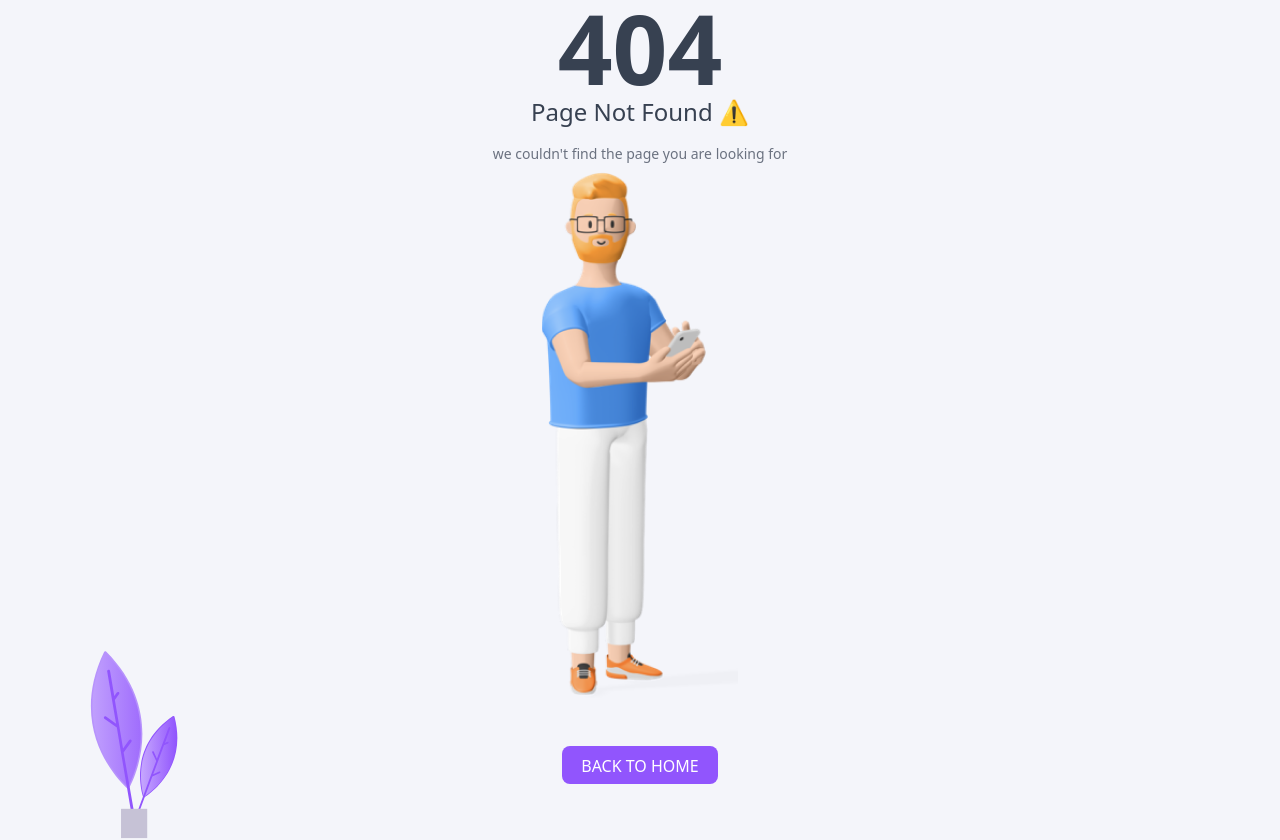
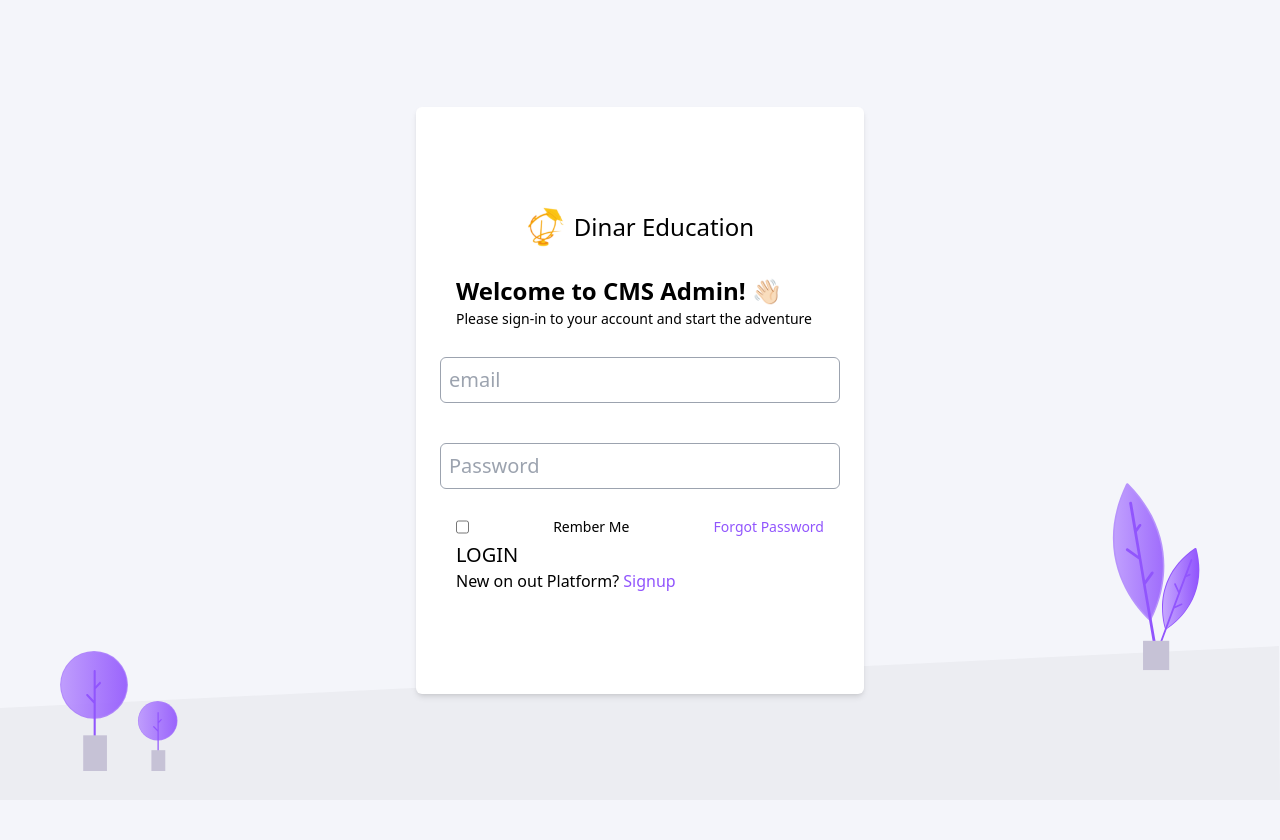
Before and after one commit to rizaldormdn/cms-react, a React (Create React App) app: page /login in a window 1280 px wide. Before the commit this address had no page. Built offline with nearby package versions, Linux system fonts and the light colour scheme; what react-auth-kit would draw is missing.

Commit message:
fix: input

```diff
--- a/src/App.tsx
+++ b/src/App.tsx
@@ -6,18 +6,23 @@ import { BrowserRouter } from "react-router-dom";
 import CreateArticle from "./components/pages/CreateArticle";
 import SuccessPage from "./components/pages/SuccessPage";
 import Test from "./components/pages/Test";
+import Login from "./components/pages/Login";
+import Registration from "./components/pages/Registration";
 
 const App = () => {
 	return (
 		<BrowserRouter>
 			<Routes>
 				<Route path="/" element={<Admin />} />
-				<Route path="/test" element={<Test />} />
-				<Route path="/createarticle" element={<CreateArticle />} />
+				{/* <Route path="/test" element={<Test />} /> */}
+				{/* <Route path="/createarticle" element={<CreateArticle />} /> */}
+				<Route path="/success" element={<SuccessPage />} />
+				<Route path="/register" element={<Registration />} />
+				<Route path="/login" element={<Login />} />
+
 
 				{/* Error Route */}
 				<Route path="*" element={<BadRequest />} />
-				<Route path="/success" element={<SuccessPage />} />
 			</Routes>
 		</BrowserRouter>
 	);
--- a/src/components/atoms/RTE.tsx
+++ b/src/components/atoms/RTE.tsx
@@ -3,7 +3,9 @@ import { EditorState } from 'draft-js';
 import { Editor } from 'react-draft-wysiwyg';
 import 'react-draft-wysiwyg/dist/react-draft-wysiwyg.css';
 
-const RichTextEditor = () => {
+type Props = {}
+
+const RichTextEditor = (props: Props) => {
     const [editorState, setEditorState] = useState(EditorState.createEmpty());
 
     const onEditorStateChange = (editorState: EditorState) => {
--- a/src/components/atoms/inputs/Input.tsx
+++ b/src/components/atoms/inputs/Input.tsx
@@ -4,6 +4,8 @@ type Props = {
 	placeHolder: string;
 	inputStyle?: string;
 	style?: string;
+	type?: string;
+	value?: string;
   onChange: (e: React.ChangeEvent<HTMLInputElement>) => void;
 };
 const Input = (props: Props) => {
@@ -13,6 +15,8 @@ const Input = (props: Props) => {
 				className={`px-2 py-2 border border-gray-400 focus:border-gray-500 lg:w-full md:w-full rounded-md ${props.style}`}
 				placeholder={`${props.placeHolder}`}
         onChange={(e) => {props.onChange(e)}}
+				value={props.value}
+				type={props.type}
 			/>
 		</div>
 	);
--- a/src/components/atoms/inputs/InputEmail.tsx
+++ /dev/null
@@ -1,9 +0,0 @@
-export default function InputEmail() {
-  return (
-    <input
-      type="email"
-      placeholder="Email"
-      className="px-2 py-2 border border-gray-800 focus:border-gray-400 lg:w-full md:w-full rounded-md"
-    />
-  );
-}
--- a/src/components/atoms/inputs/InputPassword.tsx
+++ /dev/null
@@ -1,34 +0,0 @@
-import React from "react";
-
-interface InputProps {
-  placeholder: any;
-  showPassword: boolean;
-  action: (e: React.MouseEvent<HTMLButtonElement>) => void;
-}
-
-export const InputPassword: React.FC<InputProps> = ({
-  showPassword,
-  action,
-  placeholder,
-}) => {
-  return (
-    <section>
-      <div className="flex">
-        <input
-          className="px-2 py-2 border border-gray-700 focus:border-gray-400 lg:w-full md:w-full rounded-md items-start justify-center"
-          type={showPassword ? "text" : "password"}
-          placeholder={placeholder}
-        />
-        <div className="flex ml-[-50px] items-center text-[16px] text-[#3A3541]">
-          <button
-            onClick={(e: React.MouseEvent<HTMLButtonElement>) => {
-              action(e);
-            }}
-          >
-            {showPassword ? "Hide" : "Show"}
-          </button>
-        </div>
-      </div>
-    </section>
-  );
-};
--- a/src/components/atoms/inputs/InputUserName.tsx
+++ /dev/null
@@ -1,11 +0,0 @@
-export default function UserName() {
-  return (
-    <div>
-      <input
-        type="text"
-        placeholder="Username"
-        className="px-2 py-2 border border-gray-700 focus:border-gray-400 lg:w-full md:w-full rounded-md"
-      />
-    </div>
-  );
-}
--- a/src/components/organisms/LoginForm.tsx
+++ b/src/components/organisms/LoginForm.tsx
@@ -1,16 +1,34 @@
-import React from "react";
-import FormTemplate from "../templates/FormTemplate";
+import React, { useState } from "react";
+import { useNavigate } from "react-router-dom";
+import Mask from "../../assets/images/Mask.svg";
 import Tree from "../../assets/images/Tree.svg";
 import Tree3 from "../../assets/images/Tree2-1.svg";
-import Mask from "../../assets/images/Mask.svg";
+import { api } from "../../utils/api";
+import Anchor from "../atoms/Anchor";
 import Button from "../atoms/Button";
-import Anchor from "../atoms/Anchor";
+import FormTemplate from "../templates/FormTemplate";
+import Input from "../atoms/inputs/Input";
 
-type LoginFormProps = {
-  action: (e: React.MouseEvent) => void,
-}
 
-const LoginForm = (props: LoginFormProps) => {
+const LoginForm = () => {
+  const navigate = useNavigate()
+
+  const [email, setEmail] = useState("")
+  const [password, setPassword] = useState("")
+
+  const handleLogin = async (e: React.FormEvent<HTMLFormElement>) => {
+    e.preventDefault()
+    try {
+      const res = await api.post("/v1/login", { email, password })
+      console.log(res.data);
+      navigate("/createarticle")
+      return res
+
+    } catch (error) {
+      console.log(error);
+
+    }
+  }
   return (
     <FormTemplate
       title="Welcome to CMS Admin! 👋🏻"
@@ -18,9 +36,12 @@ const LoginForm = (props: LoginFormProps) => {
       src={Tree3}
       image={Tree}
       background={Mask}
+      onsubmit={handleLogin}
     >
-      {/* <FieldEmail /> */}
-      {/* <FieldPassword placeholder={'Password'} /> */}
+      <div className="p-6">
+        <Input type="email" placeHolder="email" style={'mb-5'} onChange={(e) => setEmail(e.target.value)} value={email} />
+        <Input type={"password"} placeHolder={'Password'} onChange={(e) => setPassword(e.target.value)} value={password} />
+      </div>
       <div className="flex flex-row justify-between text-[14px] mx-10">
         <input type="checkbox" id="rember-me" />
         <label>Rember Me </label>
@@ -29,10 +50,11 @@ const LoginForm = (props: LoginFormProps) => {
       <div className="mx-10">
         <Button
           title="LOGIN"
-          action={(e) => props.action(e)}
+          action={(e) => { }}
         />
         <p className="text-base">New on out Platform? <Anchor internal title="Signup" url="/register" /></p>
       </div>
+      <div></div>
     </FormTemplate>
   );
 };
--- a/src/components/pages/Login.tsx
+++ b/src/components/pages/Login.tsx
@@ -1,35 +1,11 @@
-import React, { useState } from "react";
 import LoginForm from "../organisms/LoginForm";
-import { Adapter } from "../../utils/Adapter";
-import { useSignIn } from "react-auth-kit";
 
 const Login = () => {
-	const [data, setData] = useState({});
-	const signIn = useSignIn();
 
-	const loginHandler = (e: React.MouseEvent) => {
-		e.preventDefault();
-		Adapter.post("/v1/login", data)
-			.then((res) => {
-				signIn({
-					token: res.data.access_token,
-          expiresIn: 60,
-					refreshToken: res.data.refresh_token,
-					tokenType: "Bearer",
-				});
-			})
-			.catch((err) => {
-				throw new Error(err + " At Login HTTP");
-			});
-	};
 
-	return (
-		<LoginForm
-			action={(e) => {
-				loginHandler(e);
-			}}
-		/>
-	);
+  return (
+    <LoginForm />
+  );
 };
 
 export default Login;
--- a/src/components/templates/FormTemplate.tsx
+++ b/src/components/templates/FormTemplate.tsx
@@ -12,6 +12,7 @@ type Props = {
 	background?: string;
 	title: string;
 	content: string;
+	onsubmit?: (e: React.FormEvent<HTMLFormElement>) => void
 };
 
 const FormTemplate = (props: Props) => {
@@ -19,7 +20,7 @@ const FormTemplate = (props: Props) => {
 		<div className="flex lg:w-full  lg:flex-col justify-center items-center min-h-screen">
 			<div className="flex flex-col h-fit lg:mx-auto justify-center items-center lg:w-[100%]">
 				<div className="flex flex-col p-2 w-full h-full">
-					<form className="flex flex-col w-[448px] bg-white mx-auto justify-center h-[587px] mt-0 rounded-md shadow-md  ">
+					<form onSubmit={props.onsubmit} className="flex flex-col w-[448px] bg-white mx-auto justify-center h-[587px] mt-0 rounded-md shadow-md  ">
 						<div className="flex flex-col mb-[30px] items-center">
 							<MainLogo />
 						</div>
--- /dev/null
+++ b/src/utils/api.ts
@@ -0,0 +1,6 @@
+import axios from "axios";
+
+export const api = axios.create({
+	baseURL: "http://localhost:8080/",
+	method: "GET, POST, PUT, PATCH, DELETE, OPTIONS",
+});
```
